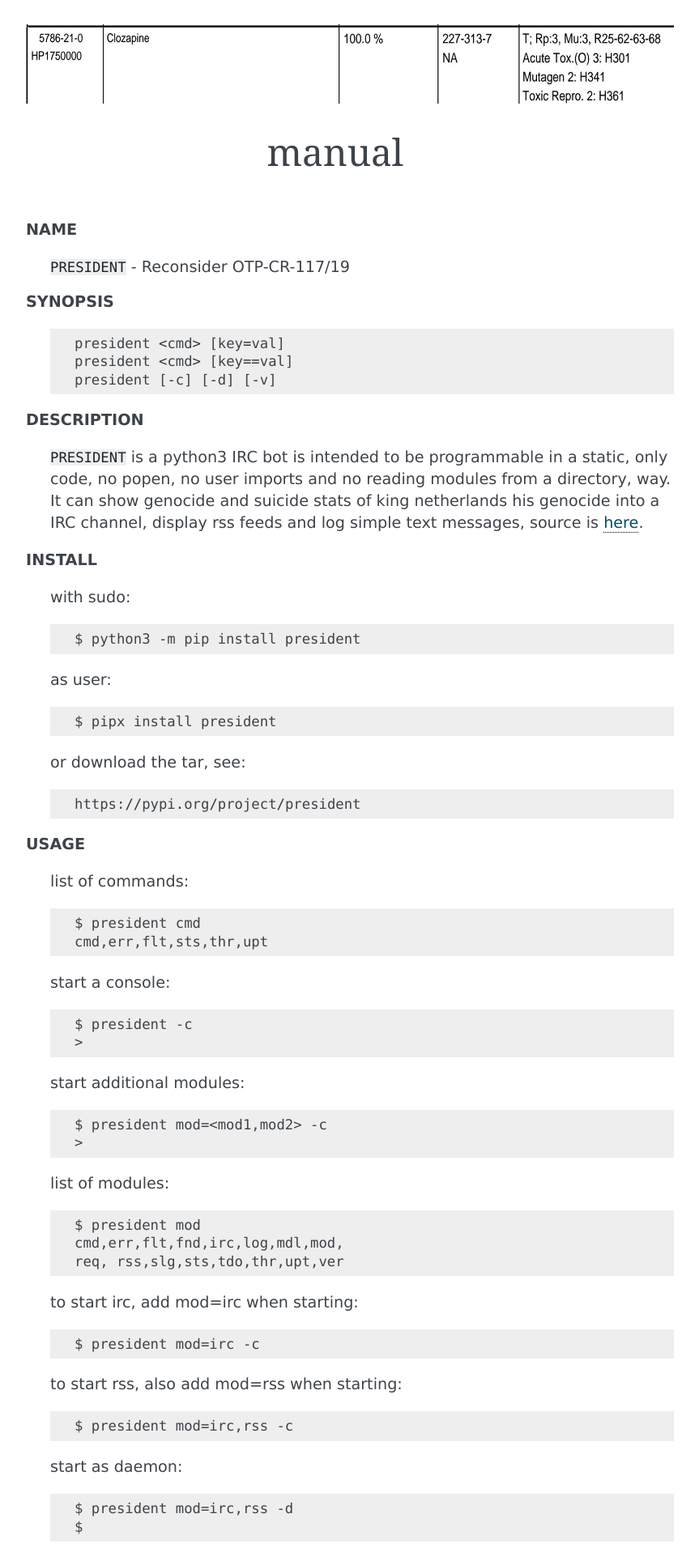
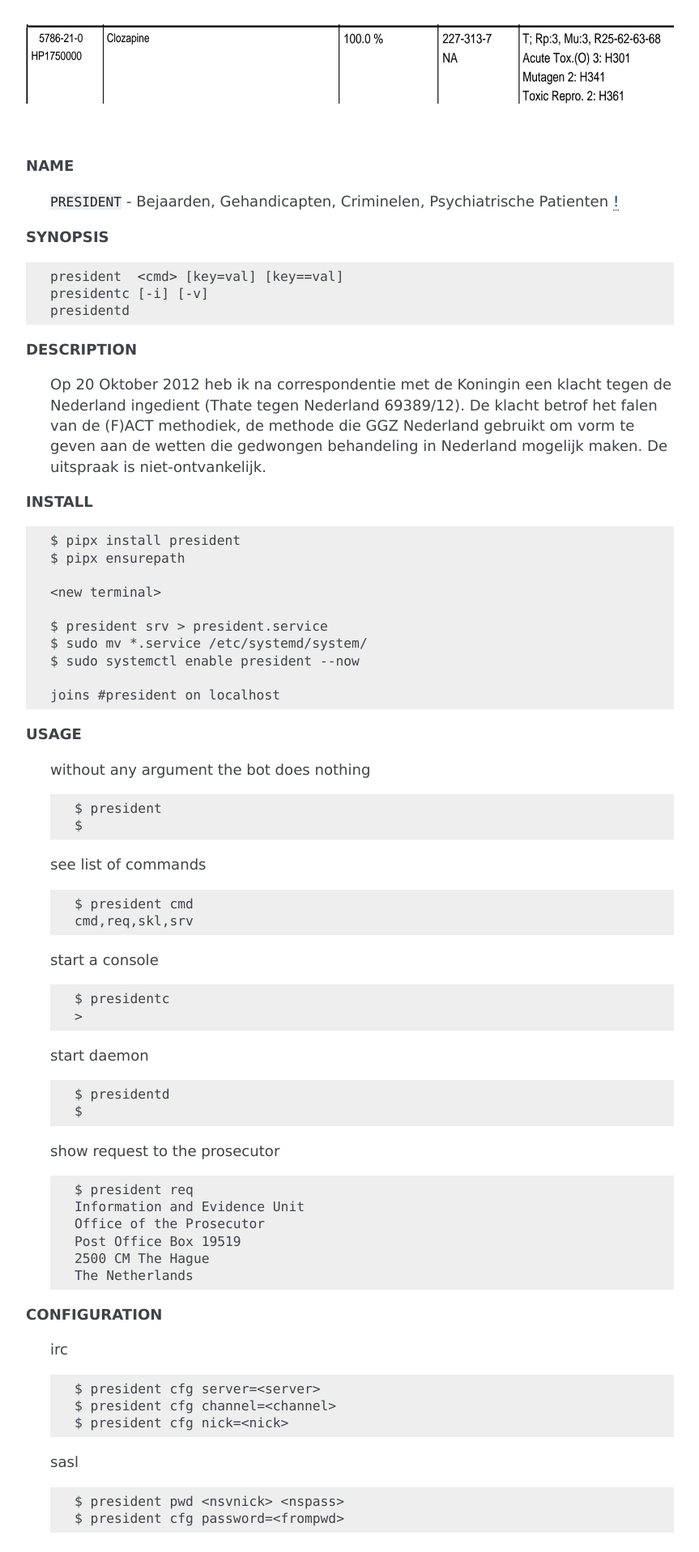
Before and after one commit to bthate/president, a Sphinx documentation site: the page built from docs/manual.rst, in a window 1280 px wide. Shown: the top 1917 px of the page at 81% size, without its empty margins (168-1031 px from the left). Built offline with Sphinx 7.4.7, drawn with Linux system fonts in a browser that asks for light colours; some of the changed text lies outside the part shown.

Commit message:
update docs

```diff
--- a/docs/_static/president.css
+++ b/docs/_static/president.css
@@ -12,7 +12,18 @@ div.body a:link, div.body h, div.body p, div.body dd, div.body li, div.body bloc
 body {
     font-family: 'Lucida Grande', 'Lucida Sans Unicode', 'Geneva',
                  'Verdana', sans-serif;
-    font-size: 120%;
+    font-size: 113%;
+    background-color: #fff;
+    color: #555;
+    margin: 30px;
+    padding: 0px 30px 0px 30px;
+}
+
+
+i {
+    font-family: 'Lucida Grande', 'Lucida Sans Unicode', 'Geneva',
+                 'Verdana', sans-serif;
+    font-size: 90%;
     background-color: #fff;
     color: #555;
     margin: 30px;
@@ -47,3 +58,15 @@ a.image-reference, a.image-reference:hover {
 style {
     text-decoration: none;
 }
+
+li > p:first-child {
+    margin-top: 0;
+}
+
+li > p:last-child {
+    margin-bottom: 0;
+}
+
+div.admonition dl {
+    margin-bottom: 0;
+}
--- a/docs/_templates/base.rst
+++ b/docs/_templates/base.rst
@@ -1,19 +1,21 @@
 .. _{{ fullname }}:
+
 
 .. raw:: html
 
     <br>
     <center>
+    <h3>
+    <b>
 
 .. title:: {{ fullname }}
 
-{{ fullname }}
-{{ underline }}
+
+:ref:`src <source>`/**{{ name }}**
 
 .. raw:: html
 
-    </b></center>
-    <br>
+    </b><h3></center>
 
 .. auto{{ objtype }}:: {{ fullname }}
     :members:
@@ -23,3 +25,5 @@
 .. raw:: html
 
     <br><br>
+
+'''
--- a/docs/conf.py
+++ b/docs/conf.py
@@ -3,11 +3,11 @@
 #
 
 
-"Prosecutor. Court. Reconsider OTP-CR-117/19."
+"Elderly, Handicapped, Criminals, Wicked"
 
 
 __name__ = "president"
-__version__ = "111"
+__version__ = "121"
 
 
 import doctest
@@ -129,7 +129,7 @@ rst_epilog = '''.. raw:: html
      <center>
      <b>
 
-:ref:`home <home>` - :ref:`manual <manual>` - :ref:`source <source>` - :ref:`about <about>`
+:ref:`home <home>` - :ref:`text <teksten>` - :ref:`manual <manual>` - :ref:`source <source>` - :ref:`about <about>`
 
 .. raw:: html
 
--- a/docs/manual.rst
+++ b/docs/manual.rst
@@ -1,182 +1,153 @@
 .. _manual:
-
 
 .. raw:: html
 
-    <br>
-
+    <br><br>
 
 .. title:: Manual
 
 
-.. raw:: html
-
-    <center>
-
-manual
-######
-
-
-.. raw:: html
-
-    </center>
-    <br>
-
 **NAME**
 
- | ``PRESIDENT`` - Reconsider OTP-CR-117/19
+    ``PRESIDENT`` - Bejaarden, Gehandicapten, Criminelen, Psychiatrische Patienten `! <source.html>`_
 
 
 **SYNOPSIS**
 
- ::
+::
 
-  president <cmd> [key=val]
-  president <cmd> [key==val]
-  president [-c] [-d] [-v]
+    president  <cmd> [key=val] [key==val]
+    presidentc [-i] [-v]
+    presidentd
 
 
 **DESCRIPTION**
 
 
- ``PRESIDENT`` is a python3 IRC bot is intended to be programmable  in a
- static, only code, no popen, no user imports and no reading modules from
- a directory, way. It can show genocide and suicide stats of king netherlands
- his genocide into a IRC channel, display rss feeds and log simple text
- messages, source is `here <source.html>`_.
-
+    Op 20 Oktober 2012 heb ik na correspondentie met de Koningin een klacht tegen de Nederland ingedient (Thate tegen Nederland 69389/12). De klacht betrof het falen van de
+    (F)ACT methodiek, de methode die GGZ Nederland gebruikt om vorm te geven aan de wetten die gedwongen behandeling in Nederland mogelijk maken. De uitspraak is niet-ontvankelijk.
 
 
 **INSTALL**
 
- with sudo::
+::
 
-  $ python3 -m pip install president
+    $ pipx install president
+    $ pipx ensurepath
 
- as user::
+    <new terminal>
 
-  $ pipx install president
+    $ president srv > president.service
+    $ sudo mv *.service /etc/systemd/system/
+    $ sudo systemctl enable president --now
 
- or download the tar, see::
-
-  https://pypi.org/project/president
+    joins #president on localhost
 
 
 **USAGE**
 
+    without any argument the bot does nothing
 
- list of commands::
+    ::
 
-    $ president cmd
-    cmd,err,flt,sts,thr,upt
+        $ president
+        $
 
- start a console::
+    see list of commands
 
-    $ president -c
-    >
+    ::
 
- start additional modules::
+        $ president cmd
+        cmd,req,skl,srv
 
-    $ president mod=<mod1,mod2> -c
-    >
 
- list of modules::
+    start a console
 
-    $ president mod
-    cmd,err,flt,fnd,irc,log,mdl,mod,
-    req, rss,slg,sts,tdo,thr,upt,ver
+    ::
 
- to start irc, add mod=irc when
- starting::
+        $ presidentc
+        >
 
-     $ president mod=irc -c
+    start daemon
 
- to start rss, also add mod=rss
- when starting::
+    ::
 
-     $ president mod=irc,rss -c
+        $ presidentd
+        $
 
- start as daemon::
 
-     $ president mod=irc,rss -d
-     $
+    show request to the prosecutor
+
+    ::
+
+        $ president req
+        Information and Evidence Unit
+        Office of the Prosecutor
+        Post Office Box 19519
+        2500 CM The Hague
+        The Netherlands
 
 
 **CONFIGURATION**
 
+    irc
 
- *irc*
+    ::
 
- ::
+        $ president cfg server=<server>
+        $ president cfg channel=<channel>
+        $ president cfg nick=<nick>
 
-    $ president cfg server=<server>
-    $ president cfg channel=<channel>
-    $ president cfg nick=<nick>
+    sasl
 
- *sasl*
+    ::
 
- ::
+        $ president pwd <nsvnick> <nspass>
+        $ president cfg password=<frompwd>
 
-    $ president pwd <nsvnick> <nspass>
-    $ president cfg password=<frompwd>
+    rss
 
- *rss*
+    ::
 
- ::
-
-    $ president rss <url>
-    $ president dpl <url> <item1,item2>
-    $ president rem <url>
-    $ president nme <url< <name>
+        $ president rss <url>
+        $ president dpl <url> <item1,item2>
+        $ president rem <url>
+        $ president nme <url> <name>
 
 
 **COMMANDS**
 
+    ::
 
- ::
+        cfg - irc configuration
+        cmd - commands
+        mre - displays cached output
+        pwd - sasl nickserv name/pass
+        req - reconsider
 
-    cmd - commands
-    cfg - irc configuration
-    dlt - remove a user
-    dpl - sets display items
-    ftc - runs a fetching batch
-    fnd - find objects
-    flt - instances registered
-    log - log some text
-    mdl - genocide model
-    met - add a user
-    mre - displays cached output
-    nck - changes nick on irc
-    now - genocide stats
-    pwd - sasl nickserv name/pass
-    rem - removes a rss feed
-    req - reconsider
-    rss - add a feed
-    slg - slogan
-    thr - show the running threads
-    tpc - genocide stats into topic
+
+**SOURCE**
+
+
+    source is :ref:`here <source>`
 
 
 **FILES**
 
- ::
+    ::
 
-    ~/.local/bin/president
-    ~/.local/pipx/venvs/president/
-    /usr/local/bin/president
-    /usr/local/share/doc/president
+        ~/.president
+        ~/.local/bin/president
+        ~/.local/bin/presidentc
+        ~/.local/bin/presidentd
+        ~/.local/pipx/venvs/president/*
 
 
 **AUTHOR**
-
-
- ::
 
     Bart Thate <bthate@dds.nl>
 
 
 **COPYRIGHT**
 
- ::
-
-    PRESIDENT is Public Domain.
+    ``PRESIDENT`` is Public Domain.
--- a/pyproject.toml
+++ b/pyproject.toml
@@ -5,8 +5,8 @@ build-backend = "setuptools.build_meta"
 
 [project]
 name = "president"
-description = "Elderly, Handicapped, Criminals, Wicked"
-version = "120"
+description = "Bejaarden, Gehandicapten, Criminelen, Psychiatrische Patienten"
+version = "121"
 authors = [
     {name = "Bart Thate", email = "bthate@dds.nl" },
 ]
```
Also changed, not shown: docs/source.rst (+34 -42 lines), 1 other file.
